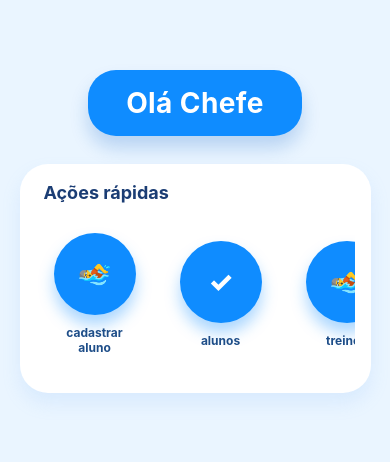
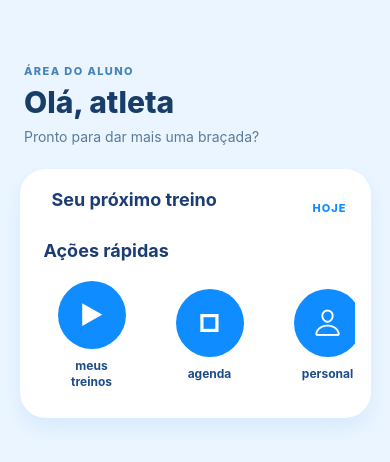
Before and after one commit to velozninja/TechFit-Swin-mobile, a React Native app: screen / in a window 390 px wide. Shown: the top 462 px of the page. Built offline with nearby package versions, Linux system fonts and the light colour scheme.

Commit message:
feat(Aluno): v1.7.0 add aluno screen layout

```diff
--- a/App.js
+++ b/App.js
@@ -1,10 +1,10 @@
 import AppNavigator from './src/navigator/AppNavigator.js';
-import PersonalHomeScreen from './src/screens/PersonalHomeScreen/index.js';
+import AlunoHomeScreen from './src/screens/AlunoHomeScreen/index.js';
 import AuthContextProvider from './src/services/auth/AuthContext.js';
 
 export default function App() {
   return (
-    <PersonalHomeScreen></PersonalHomeScreen>
+    <AlunoHomeScreen></AlunoHomeScreen>
 
   );
 }
--- a/app.json
+++ b/app.json
@@ -6,27 +6,33 @@
     "orientation": "portrait",
     "icon": "./assets/icon.png",
     "userInterfaceStyle": "light",
-    "newArchEnabled": true,
-    "splash": {
-      "image": "./assets/splash-icon.png",
-      "resizeMode": "contain",
-      "backgroundColor": "#ffffff"
-    },
+
     "ios": {
       "supportsTablet": true
     },
+
     "android": {
       "adaptiveIcon": {
         "foregroundImage": "./assets/adaptive-icon.png",
         "backgroundColor": "#ffffff"
-      },
-      "edgeToEdgeEnabled": true
+      }
     },
+
     "web": {
       "favicon": "./assets/favicon.png"
     },
+
     "plugins": [
-      "expo-secure-store"
+      "expo-secure-store",
+      "expo-status-bar",
+      [
+        "expo-splash-screen",
+        {
+          "image": "./assets/splash-icon.png",
+          "resizeMode": "contain",
+          "backgroundColor": "#ffffff"
+        }
+      ]
     ]
   }
 }
--- /dev/null
+++ b/src/screens/AlunoHomeScreen/index.js
@@ -0,0 +1,62 @@
+import React from "react";
+import { Ionicons } from "@expo/vector-icons";
+import { ScrollView, Text, TouchableOpacity, View } from "react-native";
+import { styles } from "./styles";
+
+export default function AlunoHomeScreen() {
+    const actions = [
+        { label: "meus\ntreinos", icon: "▶" },
+        { label: "agenda", icon: "□" },
+        { label: "personal", icon: "person-outline", isVectorIcon: true }
+    ];
+
+    return (
+        <ScrollView style={styles.mainView} showsVerticalScrollIndicator={false}>
+            <View style={styles.headerContainer}>
+                <View style={styles.greetingRow}>
+                    <View>
+                        <Text style={styles.eyebrow}>ÁREA DO ALUNO</Text>
+                        <Text style={styles.title}>Olá, atleta</Text>
+                    </View>
+
+                </View>
+                <Text style={styles.subtitle}>Pronto para dar mais uma braçada?</Text>
+            </View>
+
+            <View style={styles.contentCard}>
+                <View style={styles.sectionHeader}>
+                    <Text style={styles.sectionLabel}>Seu próximo treino</Text>
+                    <Text style={styles.dateLabel}>HOJE</Text>
+                </View>
+
+
+
+                <Text style={styles.sectionLabel}>Ações rápidas</Text>
+                <ScrollView
+                    horizontal
+                    showsHorizontalScrollIndicator={false}
+                    contentContainerStyle={styles.actionRow}
+                >
+                    {actions.map((action) => (
+                        <TouchableOpacity
+                            key={action.label}
+                            activeOpacity={0.85}
+                            style={styles.actionButton}
+                        >
+                            <View style={styles.iconCircle}>
+                                {action.isVectorIcon ? (
+                                    <Ionicons name={action.icon} size={30} color="#ffffff" />
+                                ) : (
+                                    <Text style={styles.iconText}>{action.icon}</Text>
+                                )}
+                            </View>
+                            <Text style={styles.textAction}>{action.label}</Text>
+                        </TouchableOpacity>
+                    ))}
+                </ScrollView>
+            </View>
+
+
+        </ScrollView>
+    );
+}
--- /dev/null
+++ b/src/screens/AlunoHomeScreen/styles.js
@@ -0,0 +1,103 @@
+import { StyleSheet } from "react-native";
+
+export const styles = StyleSheet.create({
+    mainView: {
+        flex: 1,
+        backgroundColor: "#eaf5ff",
+    },
+    headerContainer: {
+        paddingTop: 64,
+        paddingHorizontal: 24,
+        paddingBottom: 24,
+    },
+    greetingRow: {
+        flexDirection: "row",
+        justifyContent: "space-between",
+        alignItems: "center",
+    },
+    eyebrow: {
+        color: "#4783b9",
+        fontSize: 11,
+        fontWeight: "800",
+        letterSpacing: 1.4,
+        marginBottom: 6,
+    },
+    title: {
+        color: "#173d68",
+        fontSize: 30,
+        fontWeight: "800",
+    },
+    subtitle: {
+        color: "#5d7b98",
+        fontSize: 14,
+        marginTop: 8,
+    },
+
+
+    contentCard: {
+        backgroundColor: "#ffffff",
+        width: "90%",
+        alignSelf: "center",
+        borderRadius: 26,
+        paddingVertical: 20,
+        paddingHorizontal: 16,
+        shadowColor: "#8dbef7",
+        shadowOffset: { width: 0, height: 10 },
+        shadowOpacity: 0.18,
+        shadowRadius: 18,
+        elevation: 6,
+    },
+    sectionHeader: {
+        flexDirection: "row",
+        justifyContent: "space-between",
+        alignItems: "center",
+        marginBottom: 14,
+        marginHorizontal: 8,
+    },
+    sectionLabel: {
+        color: "#1b3d74",
+        fontSize: 18,
+        fontWeight: "700",
+        marginBottom: 16,
+        marginLeft: 8,
+    },
+    dateLabel: {
+        color: "#0f8cff",
+        fontSize: 11,
+        fontWeight: "800",
+        letterSpacing: 1,
+    },
+    actionRow: {
+        paddingHorizontal: 4,
+        paddingBottom: 4,
+        alignItems: "center",
+    },
+    actionButton: {
+        width: 104,
+        alignItems: "center",
+        justifyContent: "center",
+        marginRight: 14,
+        paddingVertical: 4,
+    },
+    iconCircle: {
+        width: 68,
+        height: 68,
+        borderRadius: 34,
+        backgroundColor: "#0f8cff",
+        alignItems: "center",
+        justifyContent: "center",
+    },
+    iconText: {
+        color: "#ffffff",
+        fontSize: 25,
+        fontWeight: "800",
+    },
+    textAction: {
+        color: "#1d4d88",
+        fontSize: 12,
+        lineHeight: 16,
+        fontWeight: "700",
+        textAlign: "center",
+        marginTop: 9,
+    },
+});
```
Also changed, not shown: package.json (+13 -8 lines), 1 other file (tests, documents, lock files or other folders).
